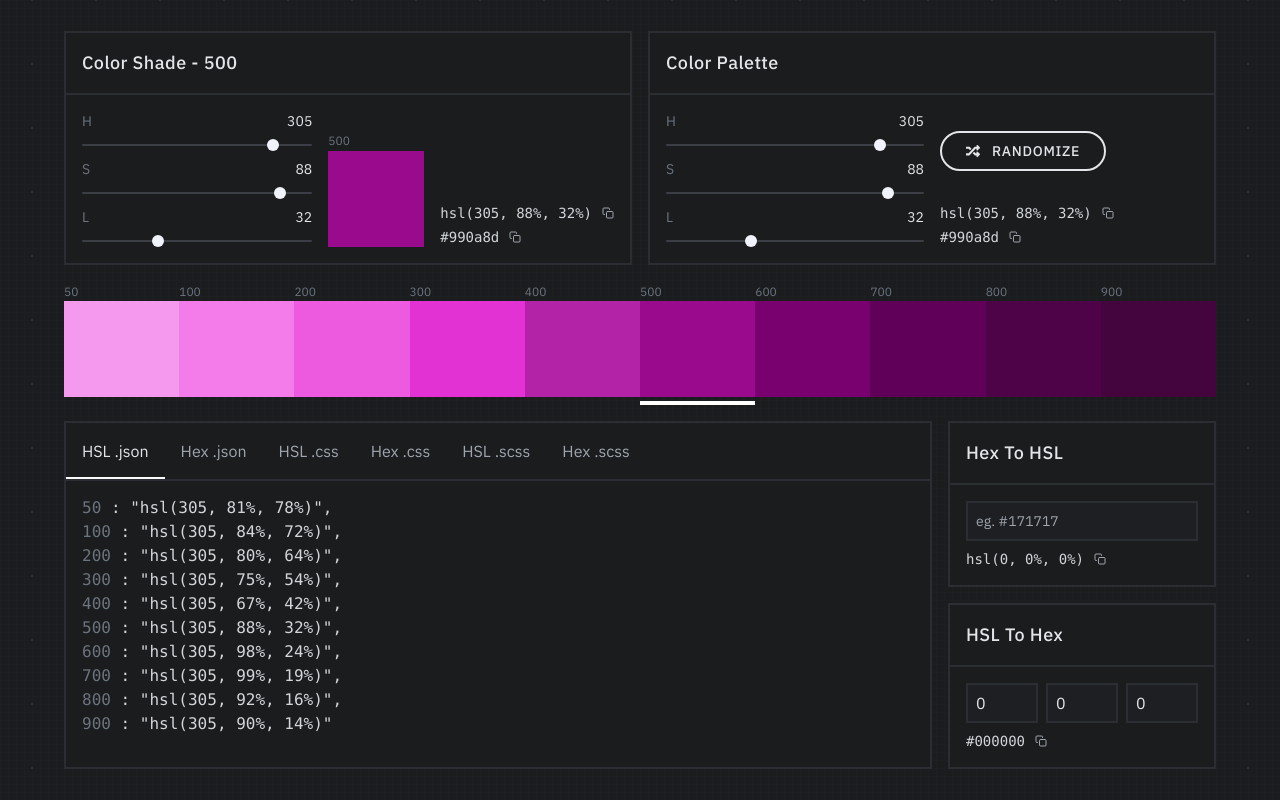
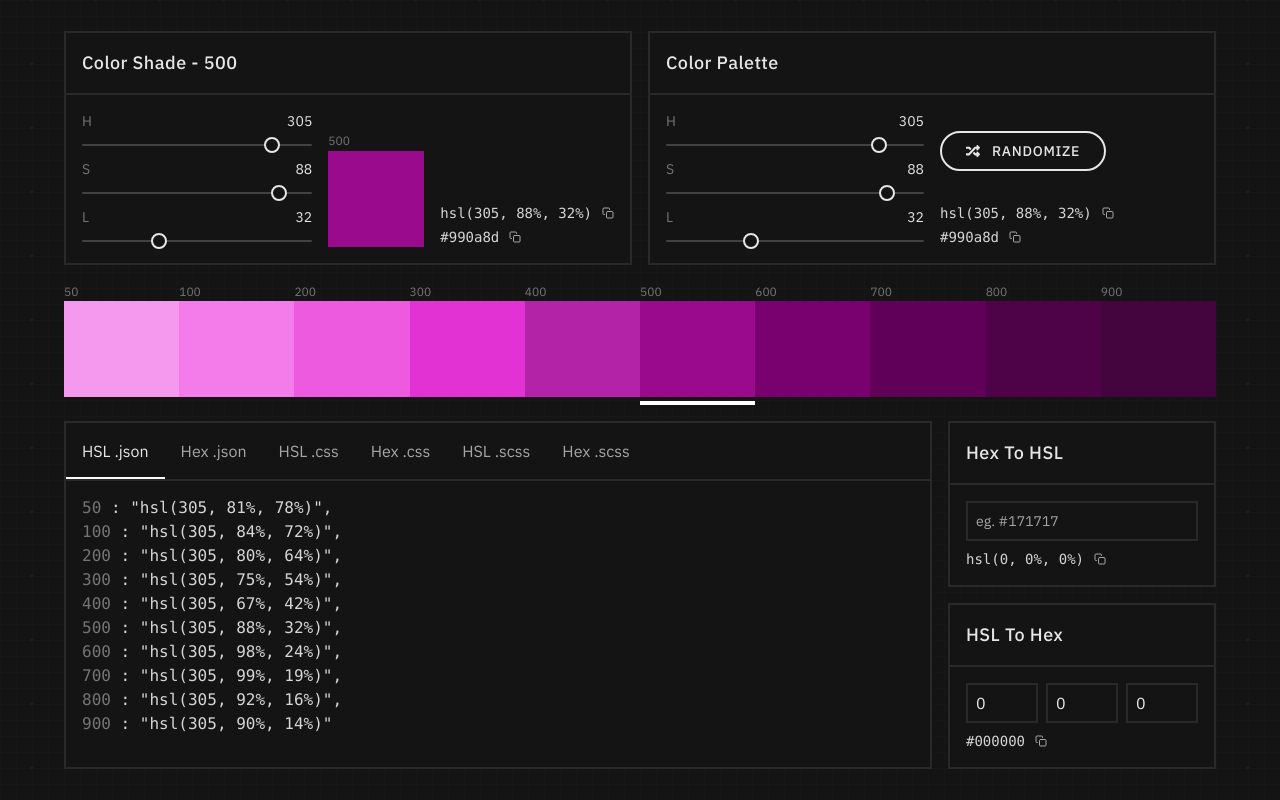
Before and after one commit to rkatanic/colors, a Next.js app: page / in a window 1280 px wide. Built offline with nearby package versions, Linux system fonts and the light colour scheme.

Commit message:
Updates colors

```diff
--- a/components/ColorPicker.tsx
+++ b/components/ColorPicker.tsx
@@ -12,7 +12,7 @@ const ColorPicker = ({
   setColor,
   selectedColor,
 }: Props): JSX.Element => (
-  <div className="flex-1 bg-gray-900 text-gray-200">
+  <div className="flex-1 bg-black text-gray-200">
     <div className="fxlex items-end gap-4  border-2 border-gray-800">
       <div className="border-b-2 border-gray-800 p-4 text-lg font-medium tracking-wide text-gray-200">
         Color Shade - {selectedColor}
--- a/components/ColorsExport.tsx
+++ b/components/ColorsExport.tsx
@@ -19,7 +19,7 @@ const ColorsExport = ({ colors }: Props): JSX.Element => {
   const colorShades = Object.keys(colors).map((key) => colors[key]);
 
   return (
-    <div className="mt-4 w-full border-2 border-gray-800 bg-gray-900 text-white lg:mt-0">
+    <div className="mt-4 w-full border-2 border-gray-800 bg-black text-white lg:mt-0">
       <div className="flex overflow-x-auto whitespace-nowrap border-b-2 border-gray-800 py-4">
         {TABS.map((tab) => (
           <div
--- a/components/HexToHsl.tsx
+++ b/components/HexToHsl.tsx
@@ -7,7 +7,7 @@ const HexToHsl = (): JSX.Element => {
   const hsl = convertHexToHSL(hex);
 
   return (
-    <div className="flex-1 bg-gray-900 text-gray-200">
+    <div className="flex-1 bg-black text-gray-200">
       <div className="mb-1 border-2  border-gray-800 text-sm">
         <div className="border-b-2 border-gray-800 p-4 text-lg font-medium tracking-wide text-gray-200">
           Hex To HSL
@@ -18,7 +18,7 @@ const HexToHsl = (): JSX.Element => {
             type="text"
             value={hex}
             placeholder="eg. #171717"
-            className="mb-2 w-full border-2 border-gray-800 bg-gray-800/20 p-2 outline-0 placeholder:text-gray-400 focus:border-gray-400"
+            className="mb-2 w-full border-2 border-gray-800 bg-black p-2 outline-0 placeholder:text-gray-400 focus:border-gray-400"
           />
           <ColorCopy color={`hsl(${hsl.h}, ${hsl.s}%, ${hsl.l}%)`} />
         </div>
--- a/components/HslToHex.tsx
+++ b/components/HslToHex.tsx
@@ -6,7 +6,7 @@ const HSLToHex = (): JSX.Element => {
   const [{ h, s, l }, setHsl] = useState({ h: 0, s: 0, l: 0 });
 
   return (
-    <div className="flex-1 bg-gray-900 text-gray-200 lg:mt-4">
+    <div className="flex-1 bg-black text-gray-200 lg:mt-4">
       <div className="border-2 border-gray-800">
         <div className="border-b-2 border-gray-800 p-4 text-lg font-medium tracking-wide text-gray-200">
           HSL To Hex
@@ -18,7 +18,7 @@ const HSLToHex = (): JSX.Element => {
               min={0}
               max={360}
               value={h}
-              className="h-10 border-2 border-gray-800 bg-gray-800/20 p-2 outline-0 placeholder:text-gray-400 focus:border-gray-400"
+              className="h-10 border-2 border-gray-800 bg-black p-2 outline-0 placeholder:text-gray-400 focus:border-gray-400"
               onChange={(e) =>
                 setHsl((prevState) => ({ ...prevState, h: +e.target.value }))
               }
@@ -28,7 +28,7 @@ const HSLToHex = (): JSX.Element => {
               min={0}
               max={100}
               value={s}
-              className="h-10 border-2 border-gray-800 bg-gray-800/20 p-2 outline-0 placeholder:text-gray-400 focus:border-gray-400"
+              className="h-10 border-2 border-gray-800 bg-black p-2 outline-0 placeholder:text-gray-400 focus:border-gray-400"
               onChange={(e) =>
                 setHsl((prevState) => ({ ...prevState, s: +e.target.value }))
               }
@@ -38,7 +38,7 @@ const HSLToHex = (): JSX.Element => {
               min={0}
               max={100}
               value={l}
-              className="h-10 border-2 border-gray-800 bg-gray-800/20 p-2 outline-0 placeholder:text-gray-400 focus:border-gray-400"
+              className="h-10 border-2 border-gray-800 bg-black p-2 outline-0 placeholder:text-gray-400 focus:border-gray-400"
               onChange={(e) =>
                 setHsl((prevState) => ({ ...prevState, l: +e.target.value }))
               }
--- a/pages/_app.tsx
+++ b/pages/_app.tsx
@@ -3,7 +3,7 @@ import type { AppProps } from "next/app";
 
 function MyApp({ Component, pageProps }: AppProps) {
   return (
-    <div className="bg-gray-900">
+    <div className="bg-black">
       <div className="grid-lines fixed inset-0"></div>
       <div className="dots fixed inset-0"></div>
       <Component {...pageProps} />
--- a/pages/index.tsx
+++ b/pages/index.tsx
@@ -220,7 +220,7 @@ const Home: NextPage = ({ HUE, SATURATION, LIGHTNESS }: any): JSX.Element => {
             color={colors[selectedColor]}
             setColor={setColor}
           />
-          <div className="flex flex-1 items-end gap-4 bg-gray-900 text-gray-200">
+          <div className="flex flex-1 items-end gap-4 bg-black text-gray-200">
             <div className="w-full">
               <div className="border-2 border-gray-800">
                 <div className="border-b-2 border-gray-800 p-4 text-lg font-medium tracking-wide text-gray-200">
@@ -272,7 +272,7 @@ const Home: NextPage = ({ HUE, SATURATION, LIGHTNESS }: any): JSX.Element => {
                   </div>
                   <div className="w-full whitespace-nowrap">
                     <button
-                      className="mb-8 flex items-center justify-center gap-3 rounded-full border-2 border-gray-200 bg-gray-900 p-2 px-6 text-sm font-medium uppercase tracking-wider text-gray-200 shadow-sm hover:bg-gray-800/50"
+                      className="mb-8 flex items-center justify-center gap-3 rounded-full border-2 border-gray-200 bg-black p-2 px-6 text-sm font-medium uppercase tracking-wider text-gray-200 shadow-sm hover:bg-gray-800/50"
                       type="button"
                       onClick={setRandomHue}
                     >
--- a/styles/globals.css
+++ b/styles/globals.css
@@ -26,34 +26,35 @@ input[type="range"] {
 input[type="range"]::-webkit-slider-thumb {
   -webkit-appearance: none; /* Override default look */
   appearance: none;
-  margin-top: -5.5px; /* Centers thumb on the track */
-  background-color: hsl(214, 50%, 96%);
-  height: 0.75rem;
-  width: 0.75rem;
+  margin-top: -7px; /* Centers thumb on the track */
+  background-color: hsl(0, 0%, 8%);
+  border: 2px solid hsl(0, 0%, 90%);
+  height: 1rem;
+  width: 1rem;
   border-radius: 50%;
 }
 
 /***** Chrome, Safari, Opera, and Edge Chromium *****/
 input[type="range"]::-webkit-slider-runnable-track {
   border-radius: 2rem;
-  background: hsl(214, 8%, 25%);
+  background: hsl(0, 0%, 26%);
   height: 0.125rem;
 }
 
 /******** Firefox ********/
 input[type="range"]::-moz-range-track {
   border-radius: 2rem;
-  background: hsl(0, 0%, 25%);
+  background: hsl(0, 0%, 26%);
   height: 0.125rem;
 }
 
 .dots {
-  background-image: radial-gradient(hsl(214, 8%, 20%) 1px, transparent 1px);
+  background-image: radial-gradient(hsl(0, 0%, 14%) 1px, transparent 1px);
   background-size: 4rem 4rem;
   background-position: 0rem 2rem;
 }
 .grid-lines {
-  background-image: linear-gradient(hsl(214, 8%, 12.25%) 1px, transparent 1px),
-    linear-gradient(90deg, hsl(214, 8%, 12.25%) 1px, transparent 1px);
-  background-size: 0.5rem 0.5rem;
+  background-image: linear-gradient(hsl(0, 0%, 9%) 1px, transparent 1px),
+    linear-gradient(90deg, hsl(0, 0%, 9%) 1px, transparent 1px);
+  background-size: 1rem 1rem;
 }
--- a/tailwind.config.js
+++ b/tailwind.config.js
@@ -7,18 +7,18 @@ module.exports = {
   theme: {
     extend: {
       colors: {
-        black: "hsl(214, 8%, 8%)",
+        black: "hsl(0, 0%, 8%)",
         gray: {
-          50: "hsl(214, 8%, 98%)",
-          100: "hsl(214, 8%, 96%)",
-          200: "hsl(214, 8%, 90%)",
-          300: "hsl(214, 8%, 84%)",
-          400: "hsl(214, 8%, 65%)",
-          500: "hsl(214, 8%, 46%)",
-          600: "hsl(214, 8%, 34%)",
-          700: "hsl(214, 8%, 26%)",
-          800: "hsl(214, 8%, 18%)",
-          900: "hsl(214, 8%, 11%)",
+          50: "hsl(0, 0%, 98%)",
+          100: "hsl(0, 0%, 96%)",
+          200: "hsl(0, 0%, 90%)",
+          300: "hsl(0, 0%, 84%)",
+          400: "hsl(0, 0%, 65%)",
+          500: "hsl(0, 0%, 46%)",
+          600: "hsl(0, 0%, 34%)",
+          700: "hsl(0, 0%, 26%)",
+          800: "hsl(0, 0%, 16%)",
+          900: "hsl(0, 0%, 10%)",
         },
       },
     },
```
